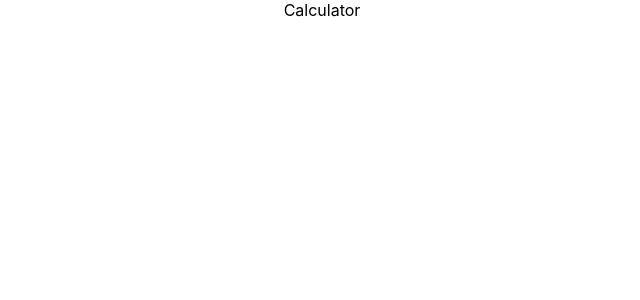
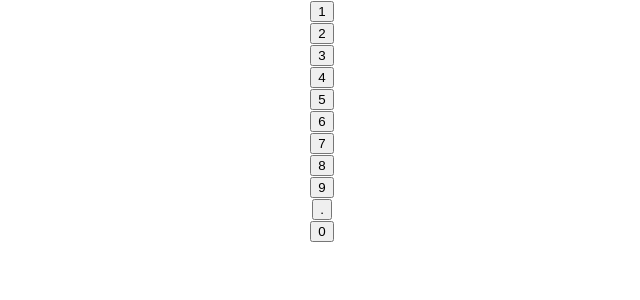
Before and after one commit to M-Hafez22/react-calculator, a React (Create React App) app: page / in a window 1280 px wide. Shown: the top 300 px of the page, without its empty margins (318-958 px from the left). Built offline with nearby package versions, Linux system fonts and the light colour scheme.

Commit message:
✅ Render numbers from 1 to 9

```diff
--- a/src/App.js
+++ b/src/App.js
@@ -1,12 +1,26 @@
-import React from 'react';
-import './App.css';
+import React from "react"
+import DigitButton from "./Components/DigitButton"
+import "./App.css"
 
 function App() {
   return (
     <div className="App">
-      Calculator
+      <div className="output"></div>
+      <div className="numberpad">
+        <DigitButton digit="1" />
+        <DigitButton digit="2" />
+        <DigitButton digit="3" />
+        <DigitButton digit="4" />
+        <DigitButton digit="5" />
+        <DigitButton digit="6" />
+        <DigitButton digit="7" />
+        <DigitButton digit="8" />
+        <DigitButton digit="9" />
+        <DigitButton digit="." />
+        <DigitButton digit="0" />
+      </div>
     </div>
-  );
+  )
 }
 
-export default App;
+export default App
--- /dev/null
+++ b/src/Components/DigitButton.js
@@ -0,0 +1,13 @@
+import React from "react"
+
+function DigitButton({ digit }) {
+    return (
+        <div>
+            <button>
+                {digit}
+            </button>
+        </div>
+    )
+}
+
+export default DigitButton
```
Also changed, not shown: 1 other file (tests, documents, lock files or other folders).
